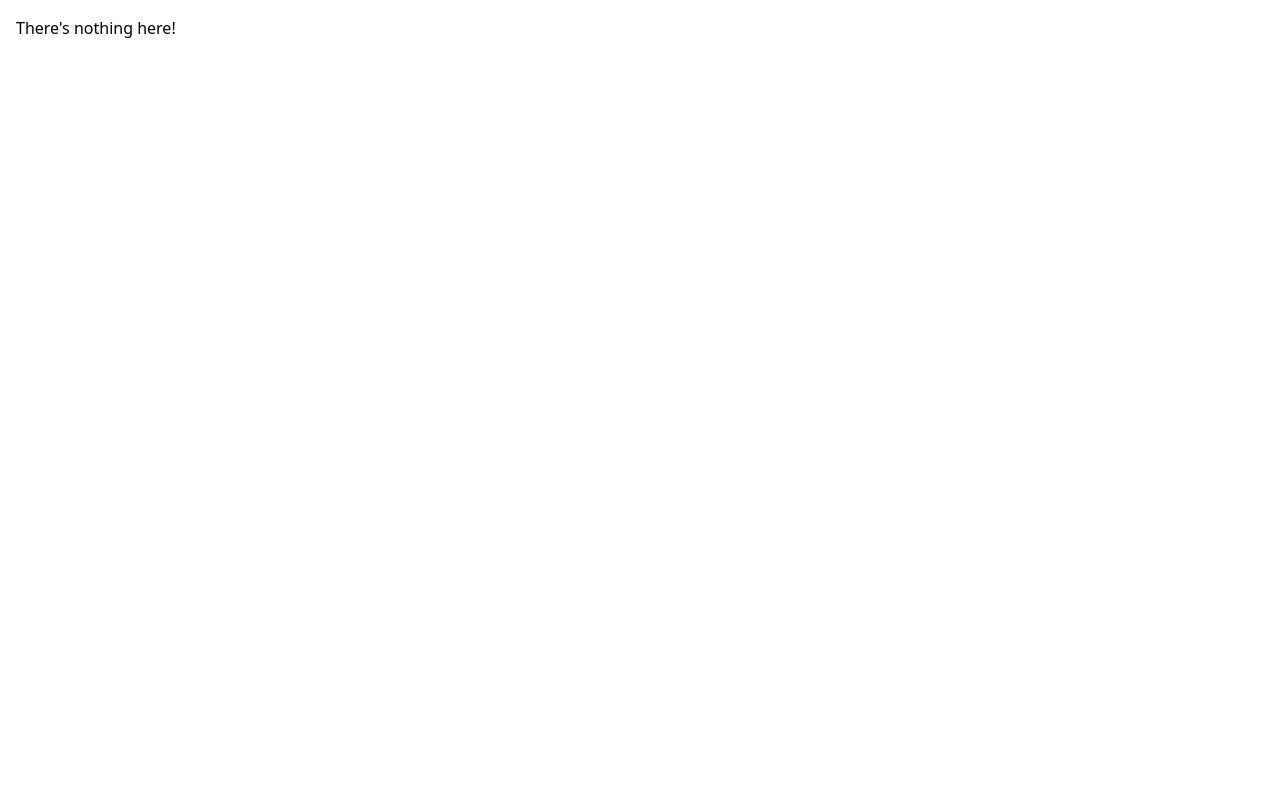
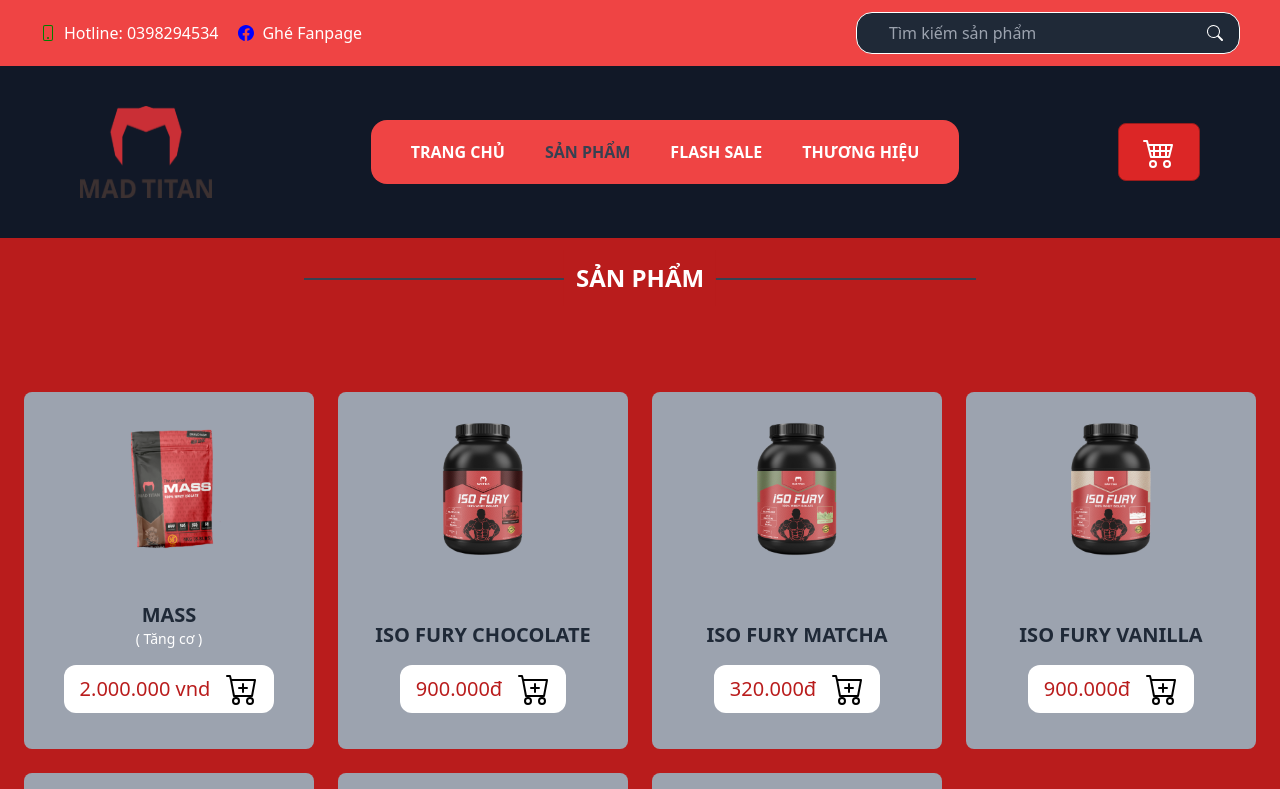
Before and after one commit to LuongTuan1704/Maditian, a React (Create React App) app: page /Maditian/san-pham in a window 1280 px wide. Shown: the top 789 px of the page. Built offline with nearby package versions, Linux system fonts and the light colour scheme.

Commit message:
fix bugs

```diff
--- a/src/App.js
+++ b/src/App.js
@@ -18,27 +18,28 @@ function App() {
     <div className="App-container overflow-hidden min-h-screen flex flex-col">
       <BrowserRouter>
         <Routes>
-          <Route path="/" element={<IndexPage />}>
+
+          <Route path="Maditian/" element={<IndexPage />}>
+
             <Route index element={<Home />} />
-            <Route path="trang-chu" element={<Home />} />
             <Route path="thuong-hieu" element={<BrandPage />} />
+            <Route path="san-pham" element={<ProductPage />} />
+            <Route path="flash-sale" element={<FlSalePage />} />
+            <Route path="gio-hang" element={<CartPage />} />
             {
               products.map((product, i) => {
                 return <Route key={i} path={`san-pham/id=${product.id}`} element={<ProductViewer productId={`${product.id}`} />} />
               })
             }
-            <Route path="san-pham" element={<ProductPage />} />
-            <Route path="san-pham-khuyen-mai" element={<FlSalePage />} />
-            <Route path="gio-hang" element={<CartPage />} />
+            <Route path="*"
+              element={
+                <main style={{ padding: "1rem" }}>
+                  <p>There's nothing here!</p>
+                </main>
+              }
+            />
           </Route>
-          <Route
-            path="*"
-            element={
-              <main style={{ padding: "1rem" }}>
-                <p>There's nothing here!</p>
-              </main>
-            }
-          />
+
         </Routes>
       </BrowserRouter>
 
--- a/src/components/indexPage.js
+++ b/src/components/indexPage.js
@@ -21,43 +21,46 @@ export default function IndexPage() {
         <>
             <div className=" bg-red-700">
                 <div className="bg-red-500">
-                    <div className=" max-w-screen-xl mx-auto flex py-3  text-white text-md ">
+                    <div className="flex max-w-screen-2xl mx-auto px-10 py-3  text-white text-md ">
                         <div className="flex space-x-5">
-                            <a className="flex transition-colors duration-500 items-center hover:text-blue-500" href="tel:+0398294534" Aria-about="contact phone number">
-                                <Phone size={32} />
-                                <span className="ml-2">Hotline: 0398294534</span> </a>
-                            <a className="flex transition-colors duration-500 items-center hover:text-blue-500" href="https://www.facebook.com/" target="_blank" rel="noreferrer">
-                                <Facebook size={32} />
-                                <span className="ml-2">Ghé Fanpage</span>
+                            <a className="flex items-center" href="tel:+0398294534" Aria-about="contact phone number">
+                                <Phone color="green" size={16} />
+                                <span className="ml-2 transition-colors duration-500  hover:text-gray-700">Hotline: 0398294534</span> </a>
+                            <a className="flex items-center" href="https://www.facebook.com/MAD-TITAN-100130209330524/?ref=pages_you_manage" target="_blank" rel="noreferrer">
+                                <Facebook color="blue" size={16} />
+                                <span className="ml-2 transition-colors duration-500  hover:text-gray-700">Ghé Fanpage</span>
                             </a>
                         </div>
 
-                        <div className="ml-auto search-wrapper w-full max-w-sm p-1 bg-white border border-gray-700 rounded-2xl">
+                        <div className="ml-auto search-wrapper w-full max-w-sm p-1 bg-gray-800  border border-white rounded-2xl">
                             <form method="POST" action="#">
                                 <div className="flex items-center px-3">
-                                    <input className="bg-transparent text-gray-800 px-4 py-1 text-base flex-grow border-0 outline-none" type="text" placeholder="Tìm kiếm sản phẩm" />
-                                    <Search color="black" size={16} />
+                                    <input className="bg-transparent text-white px-4 py-1 text-base flex-grow border-0 outline-none" type="text" placeholder="Tìm kiếm sản phẩm" />
+                                    <Search color="white" size={16} />
                                 </div>
                             </form>
                         </div>
                     </div>
                 </div>
-                <div className="max-w-screen-2xl mx-auto bg-gray-900 flex justify-around  py-10 items-center">
+                <div className="bg-gray-900"><div className="max-w-screen-2xl mx-auto  flex justify-around  py-10 items-center">
                     <div className="logo"><img src={logo} alt="logo" width={132} /></div>
                     <nav className="max-w-2xl">
                         <ul className=" px-10 py-5 space-x-10 flex justify-around uppercase font-bold  bg-red-500 rounded-2xl">
-                            <li ><CustomLink to="/trang-chu" >trang chủ</CustomLink></li>
-                            <li ><CustomLink to="/san-pham">SẢN PHẨM</CustomLink></li>
-                            <li ><CustomLink to="/san-pham-khuyen-mai">FLASH SALE</CustomLink></li>
-                            <li ><CustomLink to="/thuong-hieu">thương hiệu</CustomLink></li>
+                            <li ><CustomLink to="/Maditian/" >trang chủ</CustomLink></li>
+                            <li ><CustomLink to="/Maditian/san-pham">SẢN PHẨM</CustomLink></li>
+                            <li ><CustomLink to="/Maditian/flash-sale">FLASH SALE</CustomLink></li>
+                            <li ><CustomLink to="/Maditian/thuong-hieu">thương hiệu</CustomLink></li>
                         </ul>
                     </nav>
                     <div className="btn">
-                        <a className="gh-btn transition-colors duration-500 px-6 py-3 flex items-center text-gray-900 hover:text-white bg-red-600 border border-red-800 rounded-lg" href="/gio-hang">
+                        <a className="gh-btn transition-colors duration-500 px-6 py-3 flex items-center text-gray-900 hover:text-white bg-red-600 border border-red-800 rounded-lg"
+                            href="/Maditian/gio-hang">
                             <Cart4 color="white" size={32} />
                         </a>
                     </div>
                 </div>
+                </div>
+
 
             </div>
 
--- a/src/components/productPage.js
+++ b/src/components/productPage.js
@@ -5,15 +5,15 @@ export default function ProductPage({ children }) {
     return (
         children ? { children } :
             <div className='pt-10 bg-red-700'>
-                <h1 className='relative max-w-xl mx-auto text-center font-bold text-2xl text-white  border-b-2 border-gray-700' >
-                    <span className='absolute  font-bold bg-red-700 p-3 z-10 left-1/2 top-1/2 -translate-x-1/2 -translate-y-1/2 uppercase'>sản phẩm</span>
+                <h1 className='relative max-w-2xl mx-auto text-center font-bold text-2xl text-white  border-b-2 border-gray-700' >
+                    <span className='absolute max-w-2xl mx-auto font-bold bg-red-700 p-3 z-10 left-1/2 top-1/2 -translate-x-1/2 -translate-y-1/2 uppercase'>sản phẩm</span>
                 </h1>
-                <div className="product-wrapper  py-28 px-6 grid grid-cols-5 gap-6 select-none">
+                <div className="product-wrapper max-w-screen-xl mx-auto  py-28 px-6 grid grid-cols-4 gap-6 select-none">
 
                     {
                         products.map((product, i) => {
                             return (
-                                <Link key={product.id} to={`/san-pham/id=${product.id}`}
+                                <Link key={product.id} to={`./../san-pham/id=${product.id}`}
                                     className="product-item block  transition-transform bg-gray-400 hover:scale-105 p-3 hover:border rounded-lg ">
                                     <div className="flex flex-col h-full">
                                         <div className='h-1/2 flex flex-col justify-center'>
@@ -30,7 +30,7 @@ export default function ProductPage({ children }) {
                                                 <p className="prd-moretext text-sm text-white">{product.more}</p>
                                             </div>
                                             <div onClick={function (e) { e.preventDefault() }} className="prd-wrrapper cursor-default flex items-center space-x-4 px-4 py-2 bg-white rounded-xl">
-                                                <div className="text-red-700 text-xl">{product.newPrice}</div>
+                                                <div className="text-red-700 text-xl">{product.price}</div>
                                                 <a onClick={function (e) { e.stopPropagation() }} className='block' href={`/them-san-pham-vao-gio-hang/?id-san-pham=${product.id}`}>
                                                     <CartPlus size={32} className="transition-colors duration-300 hover:text-blue-700" />
                                                 </a>
--- a/src/datas/ProductsData.js
+++ b/src/datas/ProductsData.js
@@ -3,69 +3,65 @@ const Products = [
         id: 1,
         name: 'MASS',
         more: '( Tăng cơ )',
-        imgURL: './../../images/MASS_img_pd.png',
-        mggImgUrl: ['./../../images/mgg1.png', './../../images/mgg2.png'],
-        price: '500.000 vnd',
-        oldPrice: '500.000 vnd',
-        newPrice: '450.000 vnd',
+        imgURL: 'images/MASS_img_pd.png',
+        mggImgUrl: ['images/mgg1.png', 'images/mgg2.png'],
+        price: '2.000.000 vnd',
+        oldPrice: '2.000.000 vnd',
+        newPrice: '1.800.000 vnd',
         saleOff: "10%",
     }, {
         id: 2,
         name: 'ISO FURY CHOCOLATE',
-        more: '( Hộp 16 gói )',
-        imgURL: './../../images/chocolateeee_img_pd.png',
-        mggImgUrl: ['./../../images/mgg1.png', './../../images/mgg2.png'],
-        price: '2.000.000đ',
-        oldPrice: '2.000.000đ',
-        newPrice: '1.800.000đ',
-        saleOff: "10%"
-    }, {
-        id: 3,
-        name: 'ISO FURY MATCHA',
-        more: '( Hộp 16 gói )',
-        imgURL: './../../images/matchaaaa_img_pd.png',
-        mggImgUrl: ['./../../images/mgg1.png', './../../images/mgg2.png'],
+        imgURL: 'images/chocolate_img_pd.png',
+        mggImgUrl: ['images/mgg1.png', 'images/mgg2.png'],
         price: '900.000đ',
         oldPrice: '900.000đ',
         newPrice: '855.000đ',
         saleOff: "5%"
     }, {
+        id: 3,
+        name: 'ISO FURY MATCHA',
+        imgURL: 'images/matcha_img_pd.png',
+        mggImgUrl: ['images/mgg1.png', 'images/mgg2.png'],
+        price: '320.000đ',
+    }, {
         id: 4,
         name: 'ISO FURY VANILLA',
-        imgURL: './../../images/vanilla_img_pd.png',
-        mggImgUrl: ['./../../images/mgg1.png', './../../images/mgg2.png'],
+        imgURL: 'images/vanilla_img_pd.png',
+        mggImgUrl: ['images/mgg1.png', 'images/mgg2.png'],
         price: '900.000đ',
-        oldPrice: '320.000đ',
-        newPrice: '297.000đ',
-        saleOff: "7%"
-    }, {
+    },
+    {
         id: 5,
-        name: 'ISO FURY VANILLA',
-        imgURL: './../../images/vanilaaaa_img_pd.png',
+        name: 'ISO FURY CHOCOLATE',
         more: '( Hộp 16 gói )',
-        mggImgUrl: ['./../../images/mgg1.png', './../../images/mgg2.png'],
+        imgURL: 'images/chocolateeee_img_pd.png',
+        mggImgUrl: ['images/mgg1.png', 'images/mgg2.png'],
         price: '320.000đ',
         oldPrice: '320.000đ',
         newPrice: '297.000đ',
         saleOff: "7%"
     }, {
         id: 6,
-        name: 'ISO FURY CHOCOLATE',
-        imgURL: './../../images/chocolate_img_pd.png',
-        mggImgUrl: ['./../../images/mgg1.png', './../../images/mgg2.png'],
+        name: 'ISO FURY MATCHA',
+        more: '( Hộp 16 gói )',
+        imgURL: 'images/matchaaaa_img_pd.png',
+        mggImgUrl: ['images/mgg1.png', 'images/mgg2.png'],
         price: '320.000đ',
         oldPrice: '320.000đ',
         newPrice: '297.000đ',
         saleOff: "7%"
-    }, {
+    },
+    {
         id: 7,
-        name: 'ISO FURY MATCHA',
-        imgURL: './../../images/matcha_img_pd.png',
-        mggImgUrl: ['./../../images/mgg1.png', './../../images/mgg2.png'],
+        name: 'ISO FURY VANILLA',
+        imgURL: 'images/vanilaaaa_img_pd.png',
+        more: '( Hộp 16 gói )',
+        mggImgUrl: ['images/mgg1.png', 'images/mgg2.png'],
         price: '320.000đ',
         oldPrice: '320.000đ',
         newPrice: '297.000đ',
         saleOff: "7%"
-    }
+    },
 ]
 export { Products }
```
Also changed, not shown: src/components/flashSalePage.js (+11 -8 lines), src/components/footer.js (+5 -2 lines), src/components/home.js (+10 -10 lines), src/components/productViewer.js (+4 -4 lines), src/reportWebVitals.js (deleted, +0 -13 lines), src/setupTests.js (deleted, +0 -5 lines), 1 other file (tests, documents, lock files or other folders).
